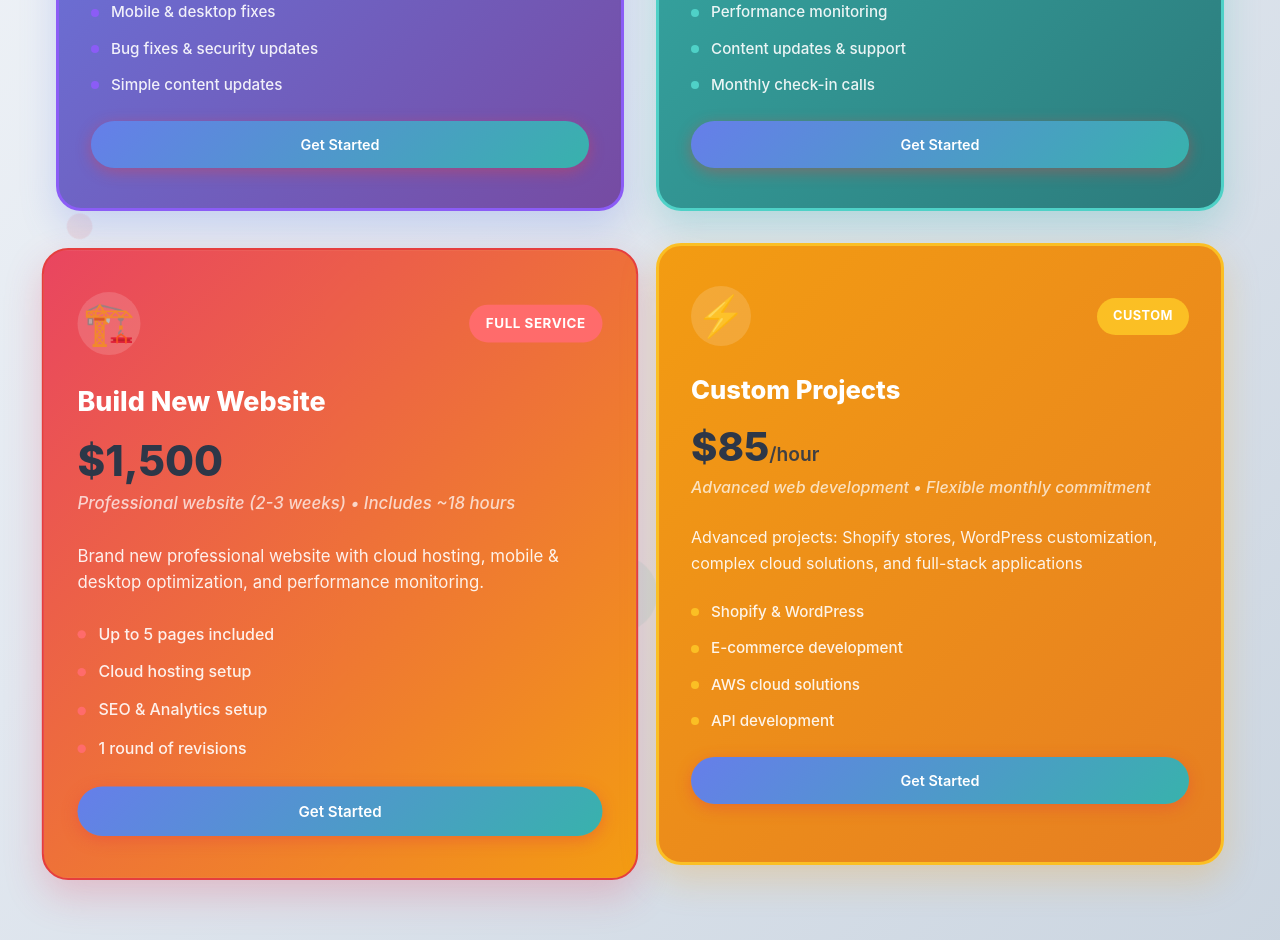
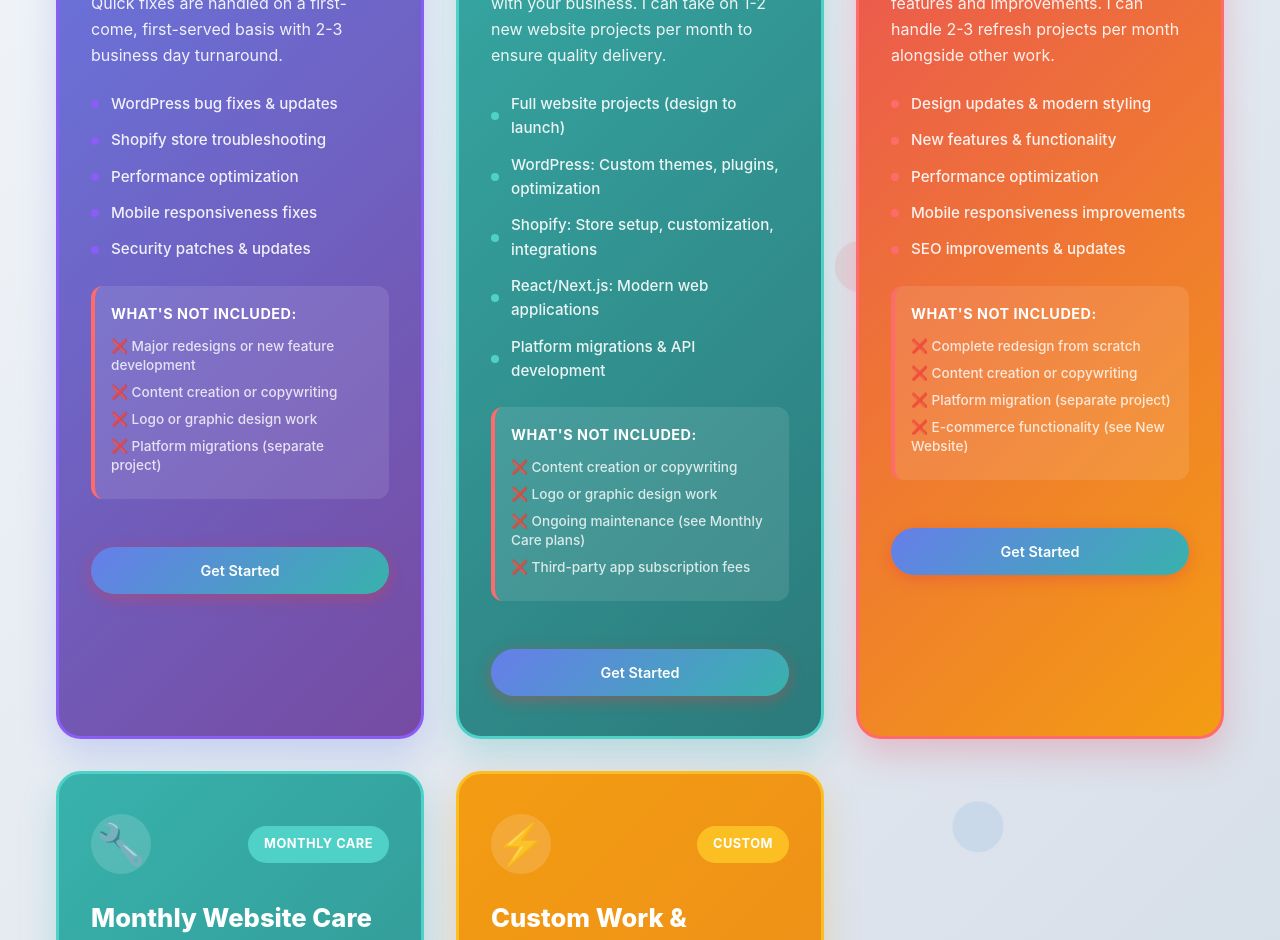
Before and after one commit to mriansabado/mauna-digital-website, a React (Vite) app: page / in a window 1280 px wide. Shown: the part 1860-2800 px from the top of the page. Built offline with nearby package versions, Linux system fonts and the light colour scheme.

Commit message:
updating pricing and services

```diff
--- a/src/App.css
+++ b/src/App.css
@@ -919,12 +919,14 @@ section {
 
 .services-grid {
   display: grid;
-  grid-template-columns: repeat(2, 1fr);
+  grid-template-columns: repeat(3, 1fr);
   gap: 2rem;
   position: relative;
   z-index: 1;
   padding-top: 2rem;
   padding-bottom: 2rem;
+  max-width: 1200px;
+  margin: 0 auto;
 }
 
 .service-card {
@@ -1273,6 +1275,84 @@ section {
   padding: 0.75rem 1.5rem;
   font-size: 0.9rem;
   font-weight: 600;
+}
+
+/* What's NOT Included Styles */
+.service-not-included {
+  margin: 1.5rem 0;
+  padding: 1rem;
+  background: rgba(0, 0, 0, 0.05);
+  border-radius: 12px;
+  border-left: 4px solid #e53e3e;
+}
+
+.service-not-included h4 {
+  font-size: 0.9rem;
+  font-weight: 700;
+  margin-bottom: 0.75rem;
+  color: #2d3748;
+  text-transform: uppercase;
+  letter-spacing: 0.5px;
+}
+
+.not-included-item {
+  font-size: 0.85rem;
+  color: #4a5568;
+  margin-bottom: 0.5rem;
+  line-height: 1.4;
+  font-weight: 500;
+}
+
+.service-card-electric-blue .service-not-included {
+  background: rgba(255, 255, 255, 0.1);
+  border-left-color: #ff6b6b;
+}
+
+.service-card-electric-blue .service-not-included h4 {
+  color: white;
+}
+
+.service-card-electric-blue .not-included-item {
+  color: rgba(255, 255, 255, 0.8);
+}
+
+.service-card-hot-pink .service-not-included {
+  background: rgba(255, 255, 255, 0.1);
+  border-left-color: #ff6b6b;
+}
+
+.service-card-hot-pink .service-not-included h4 {
+  color: white;
+}
+
+.service-card-hot-pink .not-included-item {
+  color: rgba(255, 255, 255, 0.8);
+}
+
+.service-card-neon-green .service-not-included {
+  background: rgba(255, 255, 255, 0.1);
+  border-left-color: #ff6b6b;
+}
+
+.service-card-neon-green .service-not-included h4 {
+  color: white;
+}
+
+.service-card-neon-green .not-included-item {
+  color: rgba(255, 255, 255, 0.8);
+}
+
+.service-card-electric-yellow .service-not-included {
+  background: rgba(255, 255, 255, 0.1);
+  border-left-color: #ff6b6b;
+}
+
+.service-card-electric-yellow .service-not-included h4 {
+  color: white;
+}
+
+.service-card-electric-yellow .not-included-item {
+  color: rgba(255, 255, 255, 0.8);
 }
 
 /* Services Section Header */
@@ -1961,6 +2041,13 @@ section {
 }
 
 @media (max-width: 768px) {
+  .services-grid {
+    grid-template-columns: 1fr;
+    gap: 1.5rem;
+  }
+}
+
+@media (max-width: 768px) {
   .nav-container {
     padding: 0 1rem;
   }
--- a/src/App.tsx
+++ b/src/App.tsx
@@ -175,8 +175,8 @@ function App() {
           </div>
 
           <div className="services-section-header">
-            <h2 className="services-title">Services I Offer</h2>
-            <p className="services-description">Four clear ways I can help you succeed online</p>
+            <h2 className="services-title">Five Ways I Can Help Your Website</h2>
+            <p className="services-description">Clear options for every website need - from quick fixes to custom projects</p>
           </div>
 
           <div className="services-grid">
@@ -188,27 +188,38 @@ function App() {
                 <div className="service-badge">Quick Fix</div>
               </div>
               <div className="service-content">
-                <h3>Website Quick Fix</h3>
-                <div className="service-price">$250</div>
-                <p className="service-price-detail">Fix common problems (2-3 business days) • Includes ~3 hours</p>
-                <p>One-time fixes for your current site. I'll make it faster, mobile-friendly, and working perfectly on all devices.</p>
+                <h3>Quick Fix</h3>
+                <div className="service-price">$300</div>
+                <p className="service-price-detail">One-time fixes and updates • 3 hours included • 2-3 business days</p>
+                <p>Something broken? Need a quick update? I'll fix it fast across WordPress, Shopify, and modern web applications. Quick fixes are handled on a first-come, first-served basis with 2-3 business day turnaround.</p>
                 <div className="service-features">
                   <div className="feature-item">
                     <div className="feature-dot"></div>
-                    <span>Fix broken contact forms</span>
+                    <span>WordPress bug fixes & updates</span>
                   </div>
                   <div className="feature-item">
                     <div className="feature-dot"></div>
-                    <span>Mobile & desktop fixes</span>
+                    <span>Shopify store troubleshooting</span>
                   </div>
                   <div className="feature-item">
                     <div className="feature-dot"></div>
-                    <span>Bug fixes & security updates</span>
+                    <span>Performance optimization</span>
                   </div>
                   <div className="feature-item">
                     <div className="feature-dot"></div>
-                    <span>Simple content updates</span>
+                    <span>Mobile responsiveness fixes</span>
                   </div>
+                  <div className="feature-item">
+                    <div className="feature-dot"></div>
+                    <span>Security patches & updates</span>
+                  </div>
+                </div>
+                <div className="service-not-included">
+                  <h4>What's NOT Included:</h4>
+                  <div className="not-included-item">❌ Major redesigns or new feature development</div>
+                  <div className="not-included-item">❌ Content creation or copywriting</div>
+                  <div className="not-included-item">❌ Logo or graphic design work</div>
+                  <div className="not-included-item">❌ Platform migrations (separate project)</div>
                 </div>
                 <a href="#contact" className="btn btn-primary service-btn">Get Started</a>
               </div>
@@ -219,64 +230,131 @@ function App() {
                 <div className="service-icon-wrapper">
                   <div className="service-icon">🔧</div>
                 </div>
-                <div className="service-badge">Ongoing</div>
+                <div className="service-badge">Development</div>
               </div>
               <div className="service-content">
-                <h3>Monthly Website Care</h3>
-                <div className="service-price">$400<span>/month</span></div>
-                <p className="service-price-detail">Includes 5 hours/month • Keep your site secure and updated</p>
-                <p>Ongoing maintenance to keep your site updated, secure, and running smoothly. Perfect for established websites.</p>
+                <h3>New Website</h3>
+                <div className="service-price">$2,500</div>
+                <p className="service-price-detail">WordPress & Shopify: $2,500 • React/Next.js: $3,500</p>
+                <p>Complete website from design to launch. Choose your platform and I'll build a professional site that grows with your business. I can take on 1-2 new website projects per month to ensure quality delivery.</p>
                 <div className="service-features">
                   <div className="feature-item">
                     <div className="feature-dot"></div>
-                    <span>Monthly security updates</span>
+                    <span>Full website projects (design to launch)</span>
                   </div>
                   <div className="feature-item">
                     <div className="feature-dot"></div>
-                    <span>Performance monitoring</span>
+                    <span>WordPress: Custom themes, plugins, optimization</span>
                   </div>
                   <div className="feature-item">
                     <div className="feature-dot"></div>
-                    <span>Content updates & support</span>
+                    <span>Shopify: Store setup, customization, integrations</span>
                   </div>
                   <div className="feature-item">
                     <div className="feature-dot"></div>
-                    <span>Monthly check-in calls</span>
+                    <span>React/Next.js: Modern web applications</span>
                   </div>
+                  <div className="feature-item">
+                    <div className="feature-dot"></div>
+                    <span>Platform migrations & API development</span>
+                  </div>
+                </div>
+                <div className="service-not-included">
+                  <h4>What's NOT Included:</h4>
+                  <div className="not-included-item">❌ Content creation or copywriting</div>
+                  <div className="not-included-item">❌ Logo or graphic design work</div>
+                  <div className="not-included-item">❌ Ongoing maintenance (see Monthly Care plans)</div>
+                  <div className="not-included-item">❌ Third-party app subscription fees</div>
                 </div>
                 <a href="#contact" className="btn btn-primary service-btn">Get Started</a>
               </div>
             </div>
 
-            <div className="service-card service-card-hot-pink featured">
+            <div className="service-card service-card-hot-pink">
               <div className="service-card-header">
                 <div className="service-icon-wrapper">
-                  <div className="service-icon">🏗️</div>
+                  <div className="service-icon">🔄</div>
                 </div>
-                <div className="service-badge">Full Service</div>
+                <div className="service-badge">Refresh</div>
               </div>
               <div className="service-content">
-                <h3>Build New Website</h3>
-                <div className="service-price">$1,500</div>
-                <p className="service-price-detail">Professional website (2-3 weeks) • Includes ~18 hours</p>
-                <p>Brand new professional website with cloud hosting, mobile & desktop optimization, and performance monitoring.</p>
+                <h3>Website Refresh</h3>
+                <div className="service-price">$1,200</div>
+                <p className="service-price-detail">Major updates to existing websites • ~10-12 hours • 1-2 weeks</p>
+                <p>Your website needs significant updates but not a complete rebuild. Perfect for modernizing existing sites with new features and improvements. I can handle 2-3 refresh projects per month alongside other work.</p>
                 <div className="service-features">
                   <div className="feature-item">
                     <div className="feature-dot"></div>
-                    <span>Up to 5 pages included</span>
+                    <span>Design updates & modern styling</span>
                   </div>
                   <div className="feature-item">
                     <div className="feature-dot"></div>
-                    <span>Cloud hosting setup</span>
+                    <span>New features & functionality</span>
                   </div>
                   <div className="feature-item">
                     <div className="feature-dot"></div>
-                    <span>SEO & Analytics setup</span>
+                    <span>Performance optimization</span>
                   </div>
                   <div className="feature-item">
                     <div className="feature-dot"></div>
-                    <span>1 round of revisions</span>
+                    <span>Mobile responsiveness improvements</span>
                   </div>
+                  <div className="feature-item">
+                    <div className="feature-dot"></div>
+                    <span>SEO improvements & updates</span>
+                  </div>
+                </div>
+                <div className="service-not-included">
+                  <h4>What's NOT Included:</h4>
+                  <div className="not-included-item">❌ Complete redesign from scratch</div>
+                  <div className="not-included-item">❌ Content creation or copywriting</div>
+                  <div className="not-included-item">❌ Platform migration (separate project)</div>
+                  <div className="not-included-item">❌ E-commerce functionality (see New Website)</div>
+                </div>
+                <a href="#contact" className="btn btn-primary service-btn">Get Started</a>
+              </div>
+            </div>
+
+            <div className="service-card service-card-neon-green">
+              <div className="service-card-header">
+                <div className="service-icon-wrapper">
+                  <div className="service-icon">🔧</div>
+                </div>
+                <div className="service-badge">Monthly Care</div>
+              </div>
+              <div className="service-content">
+                <h3>Monthly Website Care</h3>
+                <div className="service-price">$375-1,000<span>/month</span></div>
+                <p className="service-price-detail">Basic: $375 • Standard: $625 • Premium: $1,000</p>
+                <p>Ongoing maintenance and support to keep your website secure, updated, and performing optimally across all platforms. I can commit to 2-3 monthly care clients maximum to ensure quality service.</p>
+                <div className="service-features">
+                  <div className="feature-item">
+                    <div className="feature-dot"></div>
+                    <span>Basic: 3 hours/month - Essential updates</span>
+                  </div>
+                  <div className="feature-item">
+                    <div className="feature-dot"></div>
+                    <span>Standard: 5 hours/month - Includes minor changes</span>
+                  </div>
+                  <div className="feature-item">
+                    <div className="feature-dot"></div>
+                    <span>Premium: 8 hours/month - Priority support</span>
+                  </div>
+                  <div className="feature-item">
+                    <div className="feature-dot"></div>
+                    <span>Security updates & performance monitoring</span>
+                  </div>
+                  <div className="feature-item">
+                    <div className="feature-dot"></div>
+                    <span>Monthly reports & recommendations</span>
+                  </div>
+                </div>
+                <div className="service-not-included">
+                  <h4>What's NOT Included:</h4>
+                  <div className="not-included-item">❌ Major redesigns or new feature development</div>
+                  <div className="not-included-item">❌ Content creation or copywriting</div>
+                  <div className="not-included-item">❌ Unused hours do NOT roll over to next month</div>
+                  <div className="not-included-item">❌ Third-party app subscription fees</div>
                 </div>
                 <a href="#contact" className="btn btn-primary service-btn">Get Started</a>
               </div>
@@ -290,27 +368,33 @@ function App() {
                 <div className="service-badge">Custom</div>
               </div>
               <div className="service-content">
-                <h3>Custom Projects</h3>
-                <div className="service-price">$85<span>/hour</span></div>
-                <p className="service-price-detail">Advanced web development • Flexible monthly commitment</p>
-                <p>Advanced projects: Shopify stores, WordPress customization, complex cloud solutions, and full-stack applications</p>
+                <h3>Custom Work & Retainers</h3>
+                <div className="service-price">$125<span>/hour</span></div>
+                <p className="service-price-detail">Complex projects • Retainer packages available</p>
+                <p>Need something custom? Complex integrations, ongoing development, or retainer work for larger projects. I can commit to 1-2 major custom projects at a time to ensure quality delivery.</p>
                 <div className="service-features">
                   <div className="feature-item">
                     <div className="feature-dot"></div>
-                    <span>Shopify & WordPress</span>
+                    <span>Complex customizations</span>
                   </div>
                   <div className="feature-item">
                     <div className="feature-dot"></div>
-                    <span>E-commerce development</span>
+                    <span>API development & integrations</span>
                   </div>
                   <div className="feature-item">
                     <div className="feature-dot"></div>
-                    <span>AWS cloud solutions</span>
+                    <span>Platform migrations</span>
                   </div>
                   <div className="feature-item">
                     <div className="feature-dot"></div>
-                    <span>API development</span>
+                    <span>Retainer packages: 10h ($1,125), 20h ($2,250), 40h ($4,500) - 10% discount</span>
                   </div>
+                </div>
+                <div className="service-not-included">
+                  <h4>What's NOT Included:</h4>
+                  <div className="not-included-item">❌ Content creation or copywriting</div>
+                  <div className="not-included-item">❌ Logo or graphic design work</div>
+                  <div className="not-included-item">❌ Ongoing maintenance (see Monthly Care)</div>
                 </div>
                 <a href="#contact" className="btn btn-primary service-btn">Get Started</a>
               </div>
@@ -340,6 +424,10 @@ function App() {
               <p>
                 No hidden fees, no confusing contracts, no endless revisions. Just honest work at fair
                 prices with clear timelines and regular updates every step of the way.
+              </p>
+              <p>
+                I focus on sustainable pricing that reflects the true value of professional web development -
+                because quality work deserves fair compensation.
               </p>
               <div className="about-stats">
                 <div className="stat">
```
